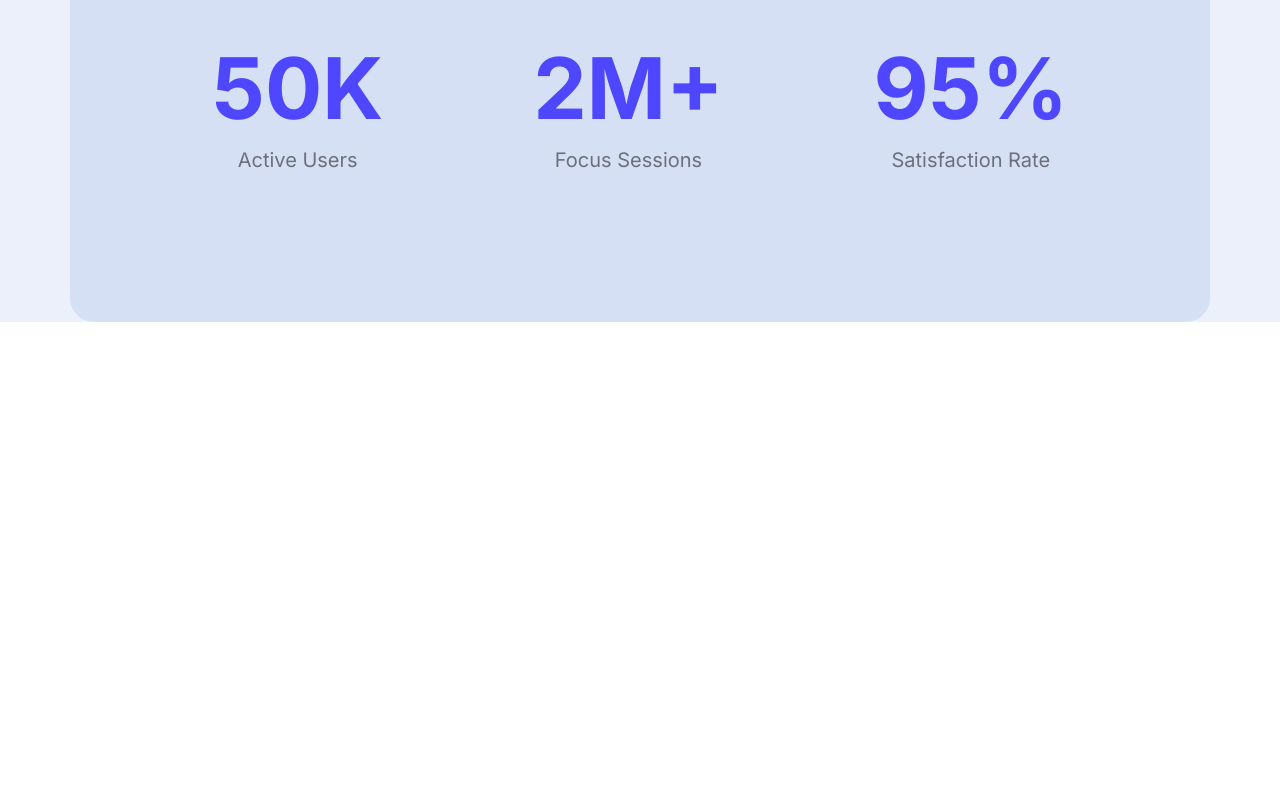
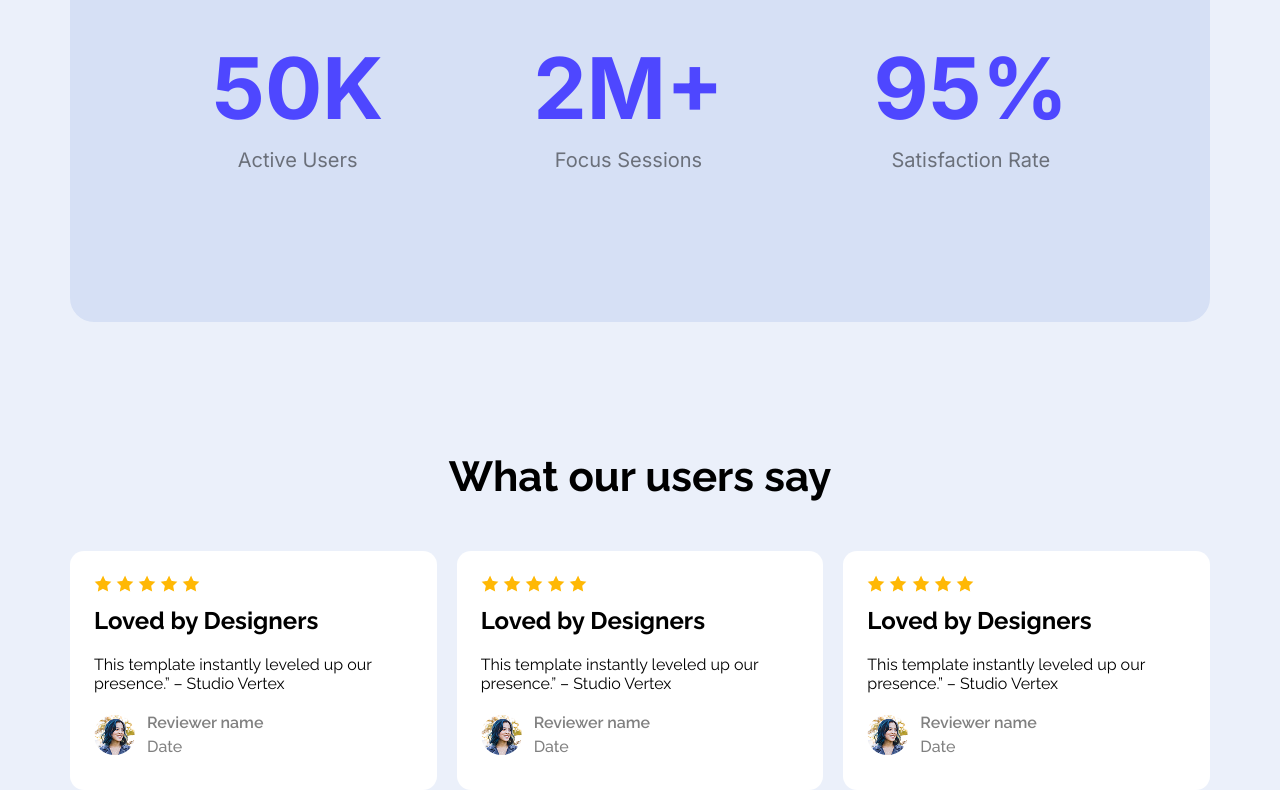
Before and after one commit to Tahrima-Banna/Assignment-1, a plain HTML site: page index.html in a window 1280 px wide. Shown: the part 1358-2148 px from the top of the page. Before the commit the page ends 1680 px from the top, so only its background shows below. Drawn offline with Linux system fonts and the light colour scheme.

Commit message:
review added

```diff
--- a/index.html
+++ b/index.html
@@ -51,6 +51,85 @@
         </div>
 
      </section>
+     <!-- review section -->
+      <section class="review raleway-common">
+         <h1 class="review-title">What our users say</h1>
+         <div class="review-items">
+            <div class="review-item">
+                <div class="reviwe-imgs">
+                  <img src="./images/icon-star.png" alt="icon-star">
+                  <img src="./images/icon-star.png" alt="icon-star">
+                  <img src="./images/icon-star.png" alt="icon-star">
+                  <img src="./images/icon-star.png" alt="icon-star">
+                  <img src="./images/icon-star.png" alt="icon-star">
+                </div>
+                <div class="review-titles">
+                    <h2 class="review-main-title">
+                     Loved by Designers
+                    </h2>
+                    <p class="review-sub-title">This template instantly leveled up our presence.” – Studio Vertex</p>
+
+                </div>
+                <div class="review-content">
+                    <img class="review-avatar" src="./images/avatar.png" alt="avatar">
+                   <div class="review-highlight">
+                    <h5 class="review-content-title">Reviewer name</h5>
+                    <p class="review-content-dsc">Date</p>
+                   </div>
+                </div>
+            </div>
+            <div class="review-item">
+                <div class="reviwe-imgs">
+                  <img src="./images/icon-star.png" alt="icon-star">
+                  <img src="./images/icon-star.png" alt="icon-star">
+                  <img src="./images/icon-star.png" alt="icon-star">
+                  <img src="./images/icon-star.png" alt="icon-star">
+                  <img src="./images/icon-star.png" alt="icon-star">
+                </div>
+                <div class="review-titles">
+                    <h2 class="review-main-title">
+                     Loved by Designers
+                    </h2>
+                    <p class="review-sub-title">This template instantly leveled up our presence.” – Studio Vertex</p>
+
+                </div>
+                <div class="review-content">
+                    <img class="review-avatar" src="./images/avatar.png" alt="avatar">
+                     <div class="review-highlight">
+                    <h5 class="review-content-title">Reviewer name</h5>
+                    <p class="review-content-dsc">Date</p>
+                   </div>
+                </div>
+            </div>
+            <div class="review-item">
+                <div class="reviwe-imgs">
+                  <img src="./images/icon-star.png" alt="icon-star">
+                  <img src="./images/icon-star.png" alt="icon-star">
+                  <img src="./images/icon-star.png" alt="icon-star">
+                  <img src="./images/icon-star.png" alt="icon-star">
+                  <img src="./images/icon-star.png" alt="icon-star">
+                </div>
+                <div class="review-titles">
+                    <h2 class="review-main-title">
+                     Loved by Designers
+                    </h2>
+                    <p class="review-sub-title">This template instantly leveled up our presence.” – Studio Vertex</p>
+
+                </div>
+                <div class="review-content">
+                    <img class="review-avatar" src="./images/avatar.png" alt="avatar">
+                     <div class="review-highlight">
+                    <h5 class="review-content-title">Reviewer name</h5>
+                    <p class="review-content-dsc">Date</p>
+                   </div>
+                </div>
+            </div>
+         </div>
+
+
+
+
+      </section>
 
     </main>
     <footer>
--- a/styles/assign.css
+++ b/styles/assign.css
@@ -137,3 +137,50 @@ main section{
     font-size:20px;
     color: rgba(0,0, 0,0.5);
 }
+/* review styles */
+.review{
+    margin-top:130px;
+}
+.review-title{
+    font-weight: bold;
+    font-size:42px;
+    text-align: center;
+    margin-bottom:50px;
+}
+.review-items{
+    display: flex;
+    justify-content: space-between;
+    align-items: center;
+    gap:20px;
+}
+.review-item{
+    background-color: #FFFFFF;
+    padding:24px;
+    border-radius:14px;
+}
+.review-main-title{
+    padding:10px 0;
+}
+.review-sub-title{
+    padding:10px 0;
+}
+.review-content{
+    padding:10px 0;
+    display: flex;
+    gap:12px;
+    align-items: center;
+}
+.review-avatar{
+    border-radius:50%;
+}
+.review-content-title{
+    color: grey;
+    font-size: 16px;
+    font-weight:600;
+    margin-bottom:5px;
+}
+.review-content-dsc{
+    color: grey;
+    font-weight: 500;
+    font-size:16px;
+}
```
